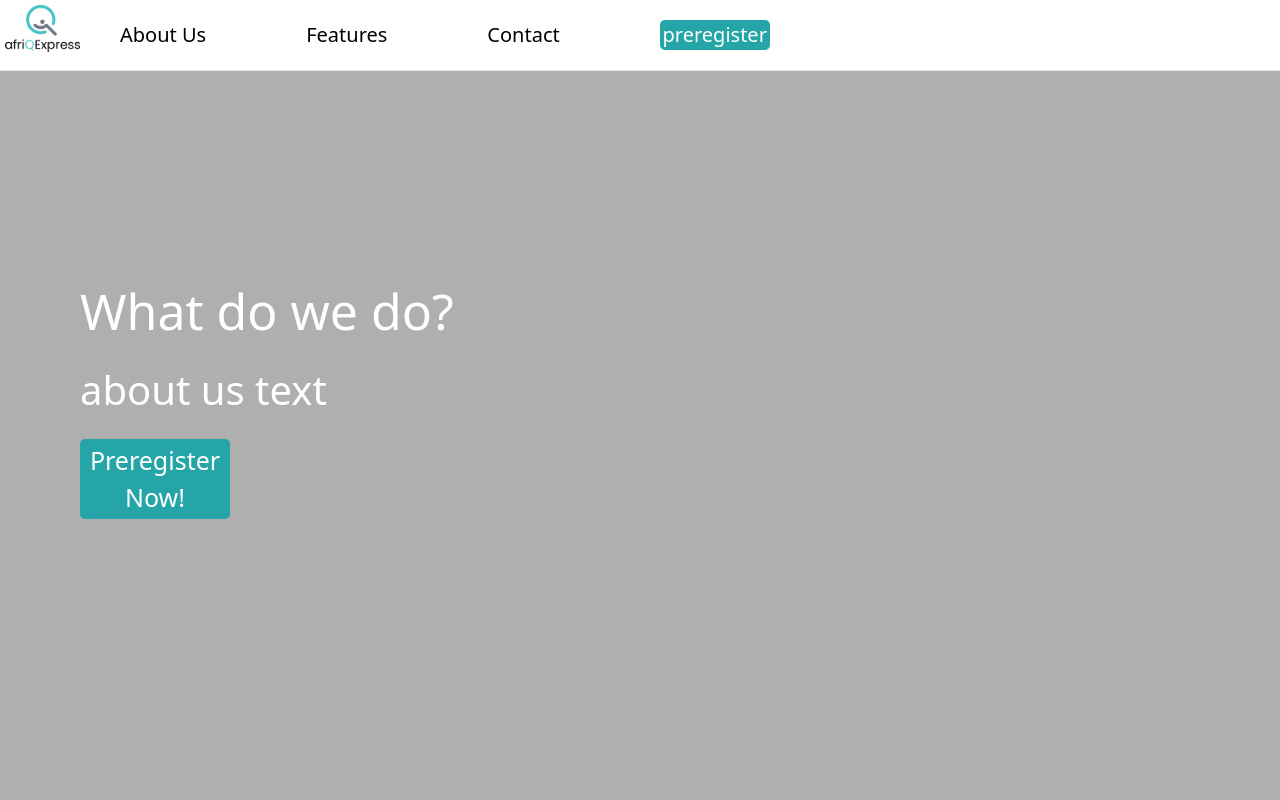
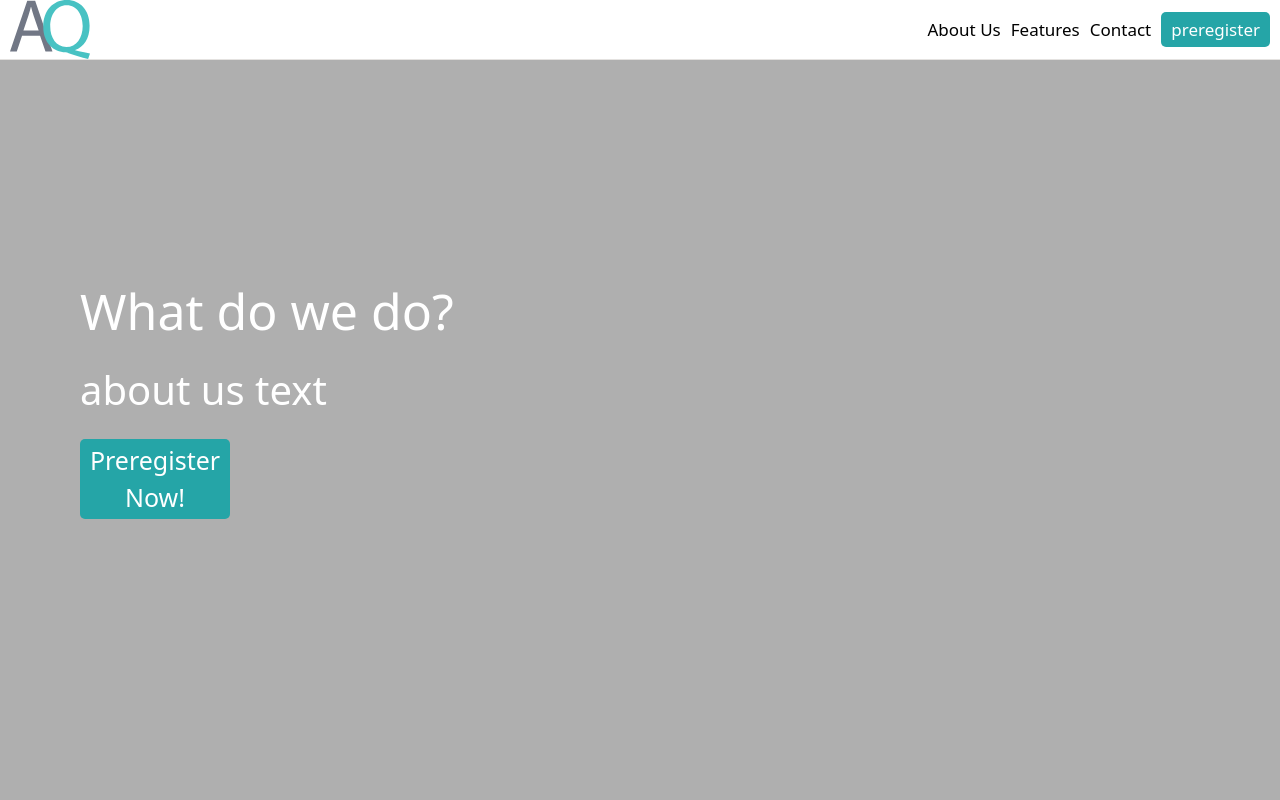
Before and after one commit to afriqexpress/home, a React (Vite) app: page / in a window 1280 px wide. Shown: the top 800 px of the page. Built offline with nearby package versions, Linux system fonts and the light colour scheme; no server answers.

Commit message:
Navbar styling setup

```diff
--- a/src/components/nav/nav.css
+++ b/src/components/nav/nav.css
@@ -2,55 +2,59 @@
     width: 100%;
     background: rgba(255, 255, 255);
     border-bottom: 0.1rem solid #e4e2e0;
+
     position: fixed;
+
     display: flex;
+    gap: 1rem;
+
+    height: 6rem;
+
+    padding: 0 1rem;
+
+    align-items: center;
+
     color: black;
 }
 
 .navigation__logo {
-    width: 10rem;
-    padding-left: 0.5rem;
-    padding-top: 0.5rem;
+    height: 100%;
+    width: auto;
+
+    aspect-ratio: 1 / 1;
+
+    display: flex;
+    align-items: center;
+
+    margin-right: auto;
 }
 
-.navigation__list {
-    display: flex;
-    font-size: 2rem;
-    align-items: center;
-    justify-content: center;
-    list-style: none;
-    font-weight: 400;
-    gap: 10rem;
-    cursor: pointer;
-    margin: 2rem;
-}
-
-.navigation__list a {
+.navigation__item, .navigation__special {
+    font-size: 1.7rem;
     text-decoration: none;
     color: black;
 }
 
-.navigation__list a:hover {
-    text-decoration: none;
+.navigation__item:hover {
     color: #2557a7;
-    transition: 0.2s;
-    padding-bottom: 1rem;
+
+    transition: padding 0.2s;
+    padding-bottom: 0.5rem;
     border-bottom: 0.2rem solid #25a5a7;
 }
 
-.navigation__list--login {
+
+.navigation__special {
     background-color: #25a5a7;
-    font-size: 2rem;
-    border: none;
+
     border-radius: 0.5rem;
-    width: 11rem;
-    height: 3rem;
-    justify-content: center;
-    cursor: pointer;
+
+    padding: 0.5rem 1rem;
+
     color: white;
 }
 
-.navigation__list--login:hover {
+.navigation__special:hover {
     background: rgb(47, 171, 199);
     transition: 0.5s;
 }
@@ -62,5 +66,4 @@
     .navigation__list {
         font-size: 2rem;
     }
-
 }
--- a/src/components/nav/nav.tsx
+++ b/src/components/nav/nav.tsx
@@ -1,19 +1,15 @@
 import "./nav.css";
-import afriQExpressLogo from "./afriQExpress-01.png";
+import afriQExpressLogo from "./logo.svg";
 
 
 const Navigation = () => {
     return (
         <nav className="navigation">
-            <figure>
-                <a href='/'><img src={afriQExpressLogo} className="navigation__logo" alt="Brand Logo" /></a>
-            </figure>
-            <ul className="navigation__list">
-                <li><a href="#Over">About Us</a></li>
-                <li><a href="#Features">Features</a></li>
-                <li><a href="#Contact">Contact</a></li>
-                <li><a href='/Login'><button className='navigation__list--login'>preregister</button></a></li>
-            </ul>
+            <a href='/' className="navigation__logo"><img src={afriQExpressLogo} alt="Brand Logo" /></a>
+            <a href="#Over" className="navigation__item">About Us</a>
+            <a href="#Features" className="navigation__item">Features</a>
+            <a href="#Contact" className="navigation__item">Contact</a>
+            <a href='/Login' className="navigation__special">preregister</a>
         </nav>
     );
 }
```
Also changed, not shown: src/components/nav/afriQExpress-01.png (deleted), src/components/nav/logo.svg (added).
